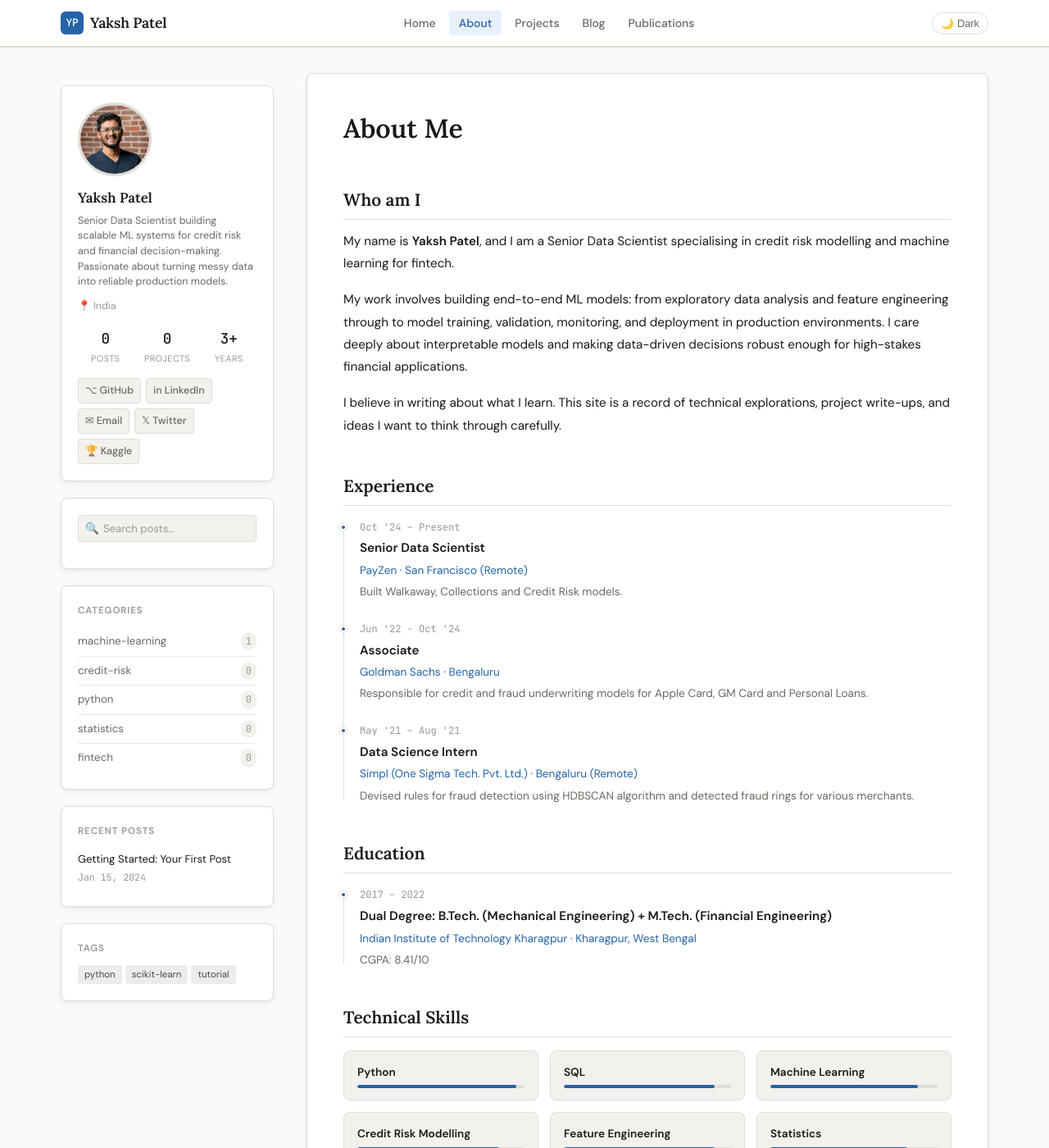
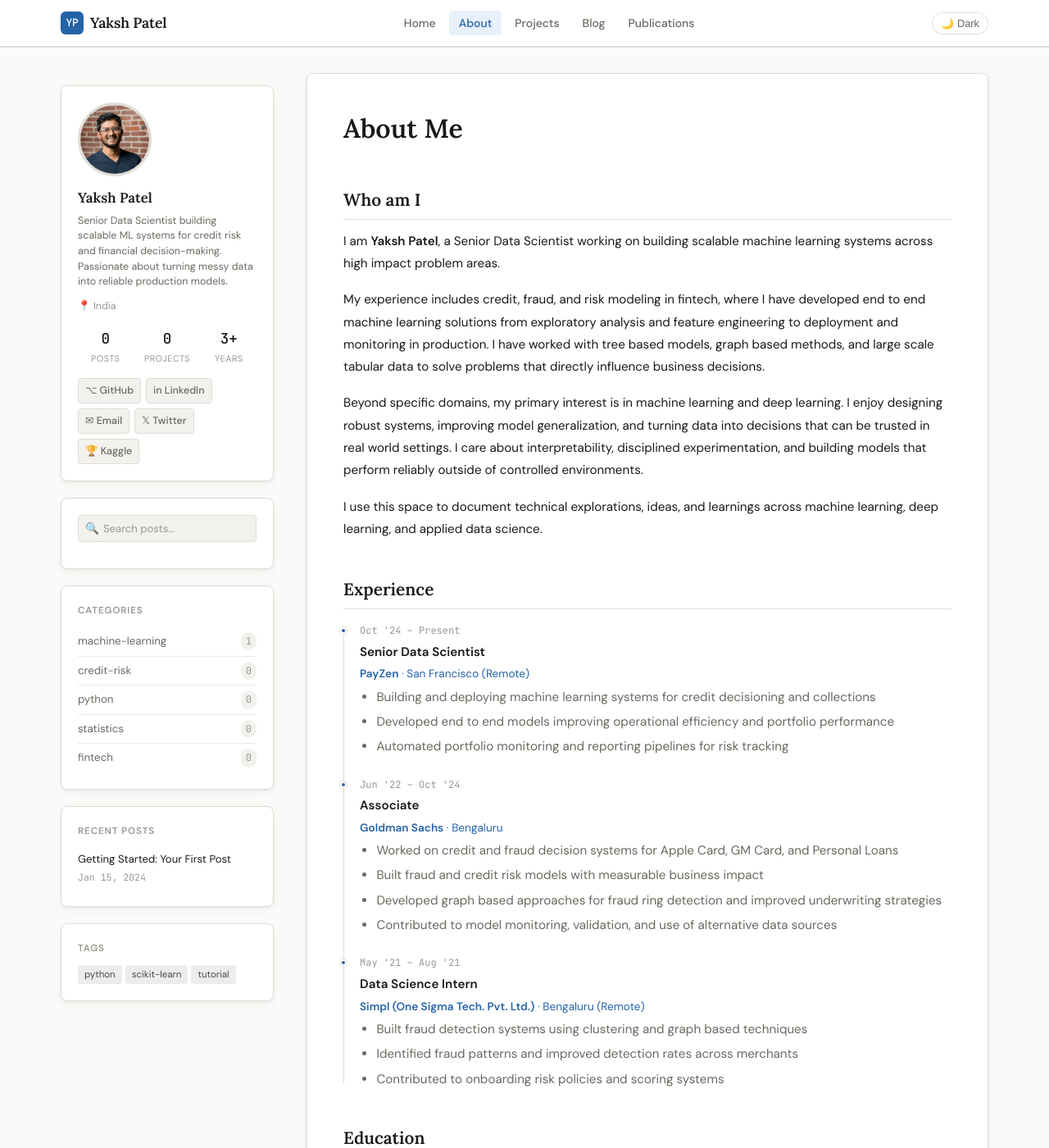
Before and after one commit to Yaksh-Patel/Yaksh-Patel.github.io, a Jekyll site: the page built from about/index.md, in a window 1280 px wide and 1400 px high. Shown: the whole window at 82% size. Built offline with Jekyll 4.4.1, drawn with Linux system fonts in a browser that asks for light colours; some of the changed text lies outside the part shown.

Commit message:
updated home and about pages

```diff
--- a/about/index.md
+++ b/about/index.md
@@ -20,50 +20,62 @@ permalink: /about/
   <h2>Who am I</h2>
 
   <p>
-    My name is <strong>Yaksh Patel</strong>, and I am a Senior Data Scientist specialising in
-    credit risk modelling and machine learning for fintech. <!-- Edit this intro paragraph -->
+    I am <strong>Yaksh Patel</strong>, a Senior Data Scientist working on building scalable machine learning systems across high impact problem areas.
   </p>
 
   <p>
-    <!-- EDIT: Add your background, story, what drives you -->
-    My work involves building end-to-end ML models: from exploratory data analysis and feature
-    engineering through to model training, validation, monitoring, and deployment in production
-    environments. I care deeply about interpretable models and making data-driven decisions
-    robust enough for high-stakes financial applications.
+    My experience includes credit, fraud, and risk modeling in fintech, where I have developed end to end machine learning solutions from exploratory analysis and feature engineering to deployment and monitoring in production. I have worked with tree based models, graph based methods, and large scale tabular data to solve problems that directly influence business decisions.
   </p>
 
   <p>
-    <!-- EDIT: Add personal philosophy, motivations -->
-    I believe in writing about what I learn. This site is a record of technical explorations,
-    project write-ups, and ideas I want to think through carefully.
+    Beyond specific domains, my primary interest is in machine learning and deep learning. I enjoy designing robust systems, improving model generalization, and turning data into decisions that can be trusted in real world settings. I care about interpretability, disciplined experimentation, and building models that perform reliably outside of controlled environments.
+  </p>
+
+  <p>
+    I use this space to document technical explorations, ideas, and learnings across machine learning, deep learning, and applied data science.
   </p>
 
   <h2>Experience</h2>
 
   <div class="timeline">
-    <!--
-      EDIT: Add/remove/change timeline items below.
-      Each item is a <div class="timeline-item">
-    -->
     <div class="timeline-item">
       <div class="tl-period">Oct '24 – Present</div>
       <div class="tl-title">Senior Data Scientist</div>
-      <div class="tl-org">PayZen · San Francisco (Remote)</div>
-      <div class="tl-desc">Built Walkaway, Collections and Credit Risk models.</div>
+      <div class="tl-org"><strong>PayZen</strong> · San Francisco (Remote)</div>
+      <div class="tl-desc">
+        <ul>
+          <li>Building and deploying machine learning systems for credit decisioning and collections</li>
+          <li>Developed end to end models improving operational efficiency and portfolio performance</li>
+          <li>Automated portfolio monitoring and reporting pipelines for risk tracking</li>
+        </ul>
+      </div>
     </div>
 
     <div class="timeline-item">
-      <div class="tl-period">Jun '22 - Oct '24</div>
+      <div class="tl-period">Jun '22 – Oct '24</div>
       <div class="tl-title">Associate</div>
-      <div class="tl-org">Goldman Sachs · Bengaluru</div>
-      <div class="tl-desc">Responsible for credit and fraud underwriting models for Apple Card, GM Card and Personal Loans.</div>
+      <div class="tl-org"><strong>Goldman Sachs</strong> · Bengaluru</div>
+      <div class="tl-desc">
+        <ul>
+          <li>Worked on credit and fraud decision systems for Apple Card, GM Card, and Personal Loans</li>
+          <li>Built fraud and credit risk models with measurable business impact</li>
+          <li>Developed graph based approaches for fraud ring detection and improved underwriting strategies</li>
+          <li>Contributed to model monitoring, validation, and use of alternative data sources</li>
+        </ul>
+      </div>
     </div>
 
     <div class="timeline-item">
       <div class="tl-period">May '21 – Aug '21</div>
       <div class="tl-title">Data Science Intern</div>
-      <div class="tl-org">Simpl (One Sigma Tech. Pvt. Ltd.) · Bengaluru (Remote)</div>
-      <div class="tl-desc">Devised rules for fraud detection using HDBSCAN algorithm and detected fraud rings for various merchants.</div>
+      <div class="tl-org"><strong>Simpl (One Sigma Tech. Pvt. Ltd.)</strong> · Bengaluru (Remote)</div>
+      <div class="tl-desc">
+        <ul>
+          <li>Built fraud detection systems using clustering and graph based techniques</li>
+          <li>Identified fraud patterns and improved detection rates across merchants</li>
+          <li>Contributed to onboarding risk policies and scoring systems</li>
+        </ul>
+      </div>
     </div>
   </div>
 
@@ -80,58 +92,57 @@ permalink: /about/
 
   <h2>Technical Skills</h2>
 
-  <!--
-    EDIT: Adjust skill names and proficiency levels (0-100 for the width).
-    Add or remove .skill-box entries as needed.
-  -->
   <div class="skills-grid">
     <div class="skill-box">
       <div class="skill-name">Python</div>
       <div class="skill-bar"><div class="skill-fill" style="width:95%"></div></div>
     </div>
+
     <div class="skill-box">
       <div class="skill-name">SQL</div>
+      <div class="skill-bar"><div class="skill-fill" style="width:95%"></div></div>
+    </div>
+
+    <div class="skill-box">
+      <div class="skill-name">Machine Learning</div>
       <div class="skill-bar"><div class="skill-fill" style="width:90%"></div></div>
     </div>
-    <div class="skill-box">
-      <div class="skill-name">Machine Learning</div>
-      <div class="skill-bar"><div class="skill-fill" style="width:88%"></div></div>
-    </div>
-    <div class="skill-box">
-      <div class="skill-name">Credit Risk Modelling</div>
-      <div class="skill-bar"><div class="skill-fill" style="width:85%"></div></div>
-    </div>
+
     <div class="skill-box">
       <div class="skill-name">Feature Engineering</div>
       <div class="skill-bar"><div class="skill-fill" style="width:90%"></div></div>
     </div>
+
     <div class="skill-box">
-      <div class="skill-name">Statistics</div>
-      <div class="skill-bar"><div class="skill-fill" style="width:82%"></div></div>
+      <div class="skill-name">Statistics & Probability</div>
+      <div class="skill-bar"><div class="skill-fill" style="width:85%"></div></div>
     </div>
+
     <div class="skill-box">
       <div class="skill-name">XGBoost / LightGBM</div>
-      <div class="skill-bar"><div class="skill-fill" style="width:88%"></div></div>
+      <div class="skill-bar"><div class="skill-fill" style="width:90%"></div></div>
     </div>
+
     <div class="skill-box">
-      <div class="skill-name">MLflow / Experiment Tracking</div>
+      <div class="skill-name">PySpark & Big Data</div>
       <div class="skill-bar"><div class="skill-fill" style="width:75%"></div></div>
     </div>
+
     <div class="skill-box">
-      <div class="skill-name">PySpark / Big Data</div>
-      <div class="skill-bar"><div class="skill-fill" style="width:70%"></div></div>
+      <div class="skill-name">Data Visualization (Matplotlib / Seaborn)</div>
+      <div class="skill-bar"><div class="skill-fill" style="width:80%"></div></div>
     </div>
+
     <div class="skill-box">
-      <div class="skill-name">Docker / Cloud (AWS/GCP)</div>
-      <div class="skill-bar"><div class="skill-fill" style="width:65%"></div></div>
+      <div class="skill-name">Deep Learning (PyTorch / TensorFlow)</div>
+      <div class="skill-bar"><div class="skill-fill" style="width:60%"></div></div>
     </div>
   </div>
 
   <h2>Contact</h2>
 
   <p>
-    If you have questions about my posts or projects, feel free to open an issue on the relevant
-    GitHub repository. For private enquiries, reach me at
+    For any enquiries, you can reach me at
     <a href="mailto:{{ site.author.email }}">{{ site.author.email }}</a>.
   </p>
 </article>
```
Also changed, not shown: index.md (+3 -12 lines).
